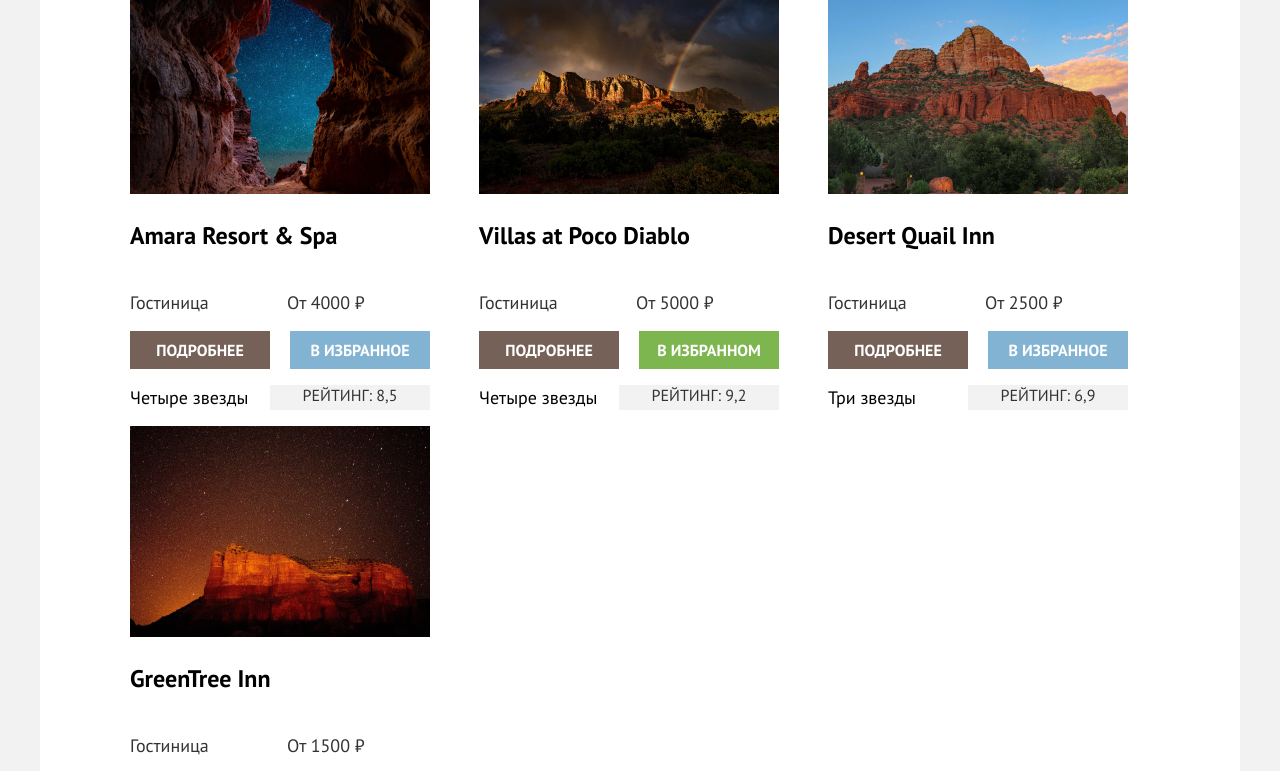
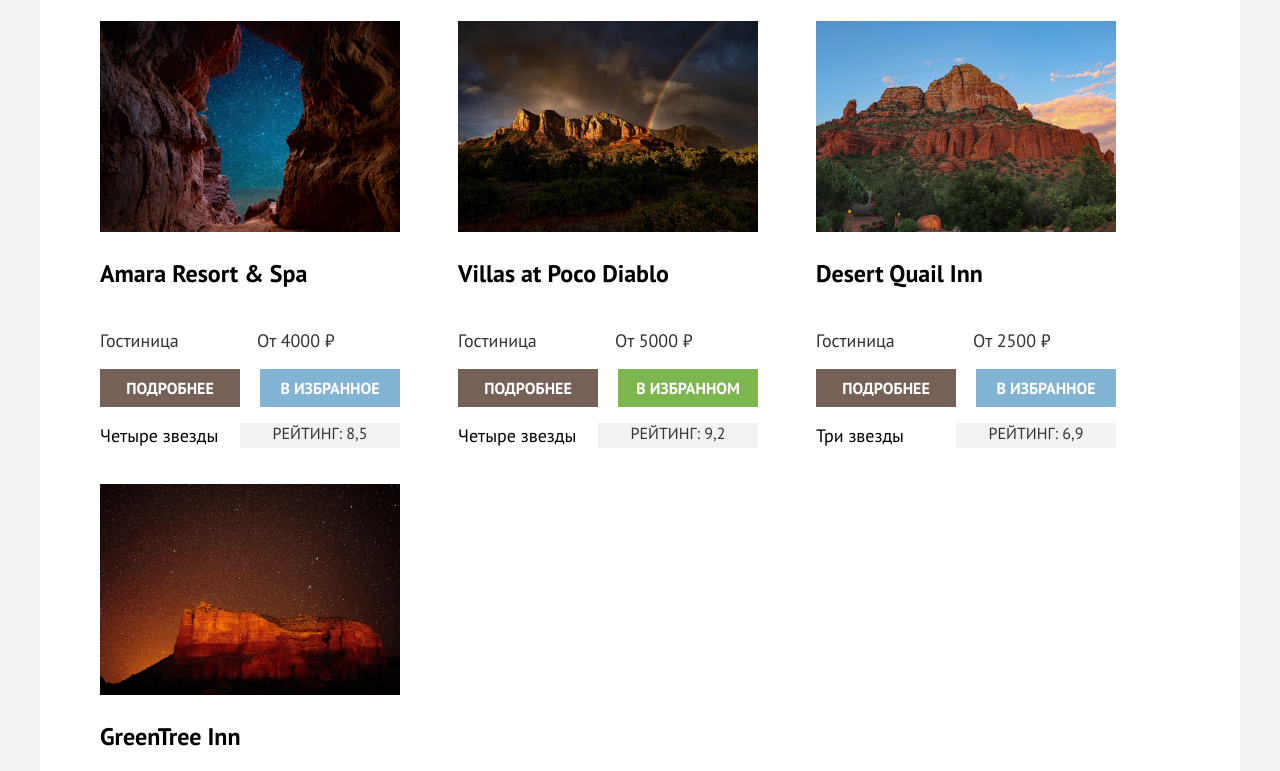
Before and after one commit to htmlacademy-htmlcss/2056011-sedona-34, a plain HTML site: page catalog.html in a window 1280 px wide. Shown: the part 512-1283 px from the top of the page. Drawn offline with Linux system fonts and the light colour scheme.

Commit message:
Сетки компонентов на гридах
Блок с карточками сделал гридом

```diff
--- a/styles/styles.css
+++ b/styles/styles.css
@@ -424,27 +424,22 @@ body {
 }
 
 .product-list {
-    display: flex;
-    width: 1056px;
-    margin: 0;
-    padding: 0;
-    margin-left: 70px;
-    flex-wrap: wrap;
+    display: grid;
+    grid-template-columns: repeat(3, 340px);
+    column-gap: 18px;
 }
 
 .product-card {
-    width: 340px;
     display: flex;
     flex-direction: column;
+    padding-top: 20px;
 }
 
 .product-card-link {
     margin: 0 auto;
 }
 
-.product-card:not(:nth-child(3n)) {
-    margin-right: 9px;
-}
+
 
 .container-catalog {
     display: flex;
```
